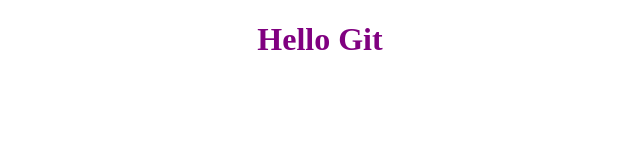
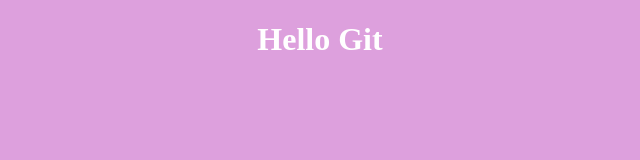
Before and after one commit to KatlegoM02/shecodes-challenges, a plain HTML site: page index.html in a window 1280 px wide. Shown: the whole page, without its empty margins (320-960 px from the left). Drawn offline with Linux system fonts and the light colour scheme.

Commit message:
Updated sytle of the web page

```diff
--- a/script.js
+++ b/script.js
@@ -1 +1 @@
-alert("")
+alert("Welcome to Git")
--- a/style.css
+++ b/style.css
@@ -1,4 +1,8 @@
+ body {
+    background: plum;
+ }
+
  h1 {
         text-align: center;
-        color: purple;
+        color: white;
 }
```
